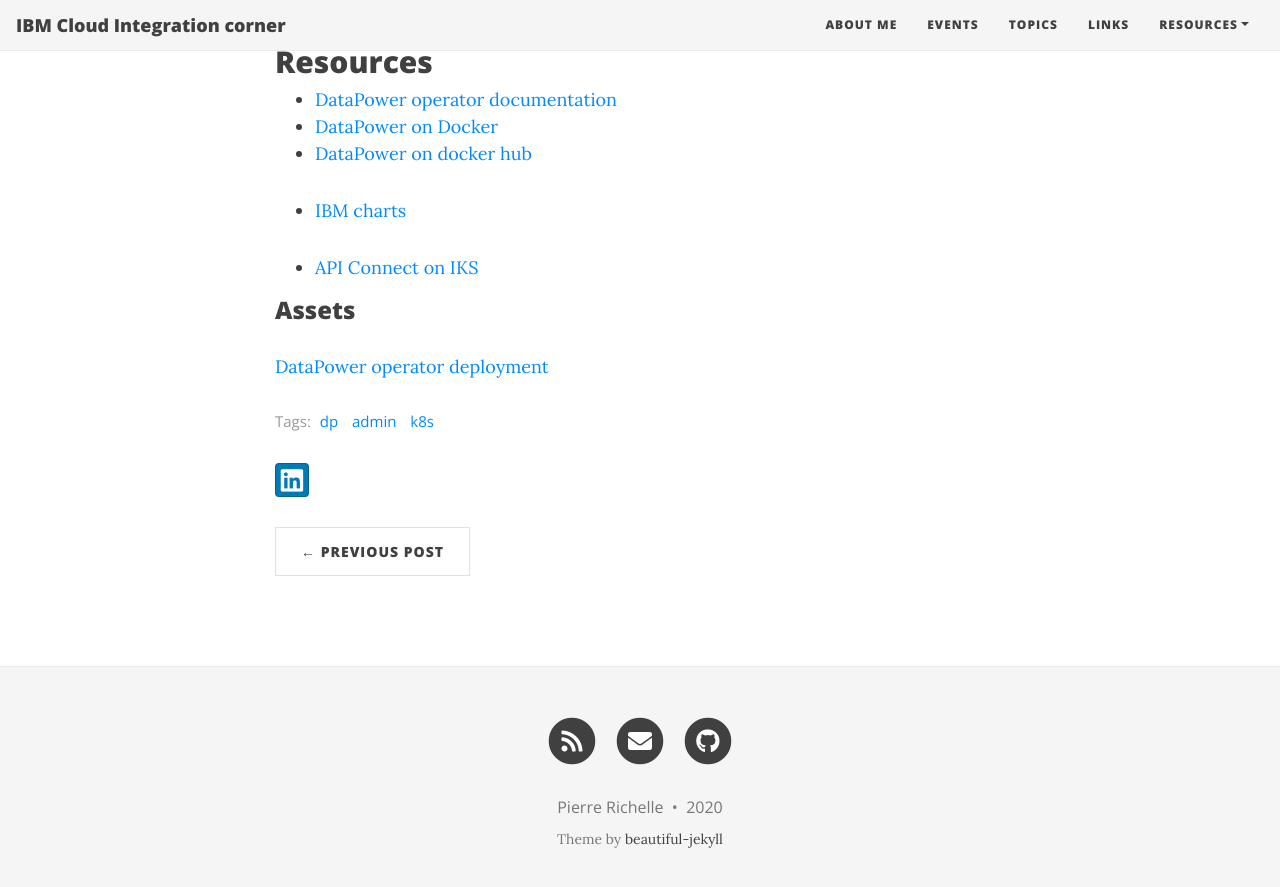
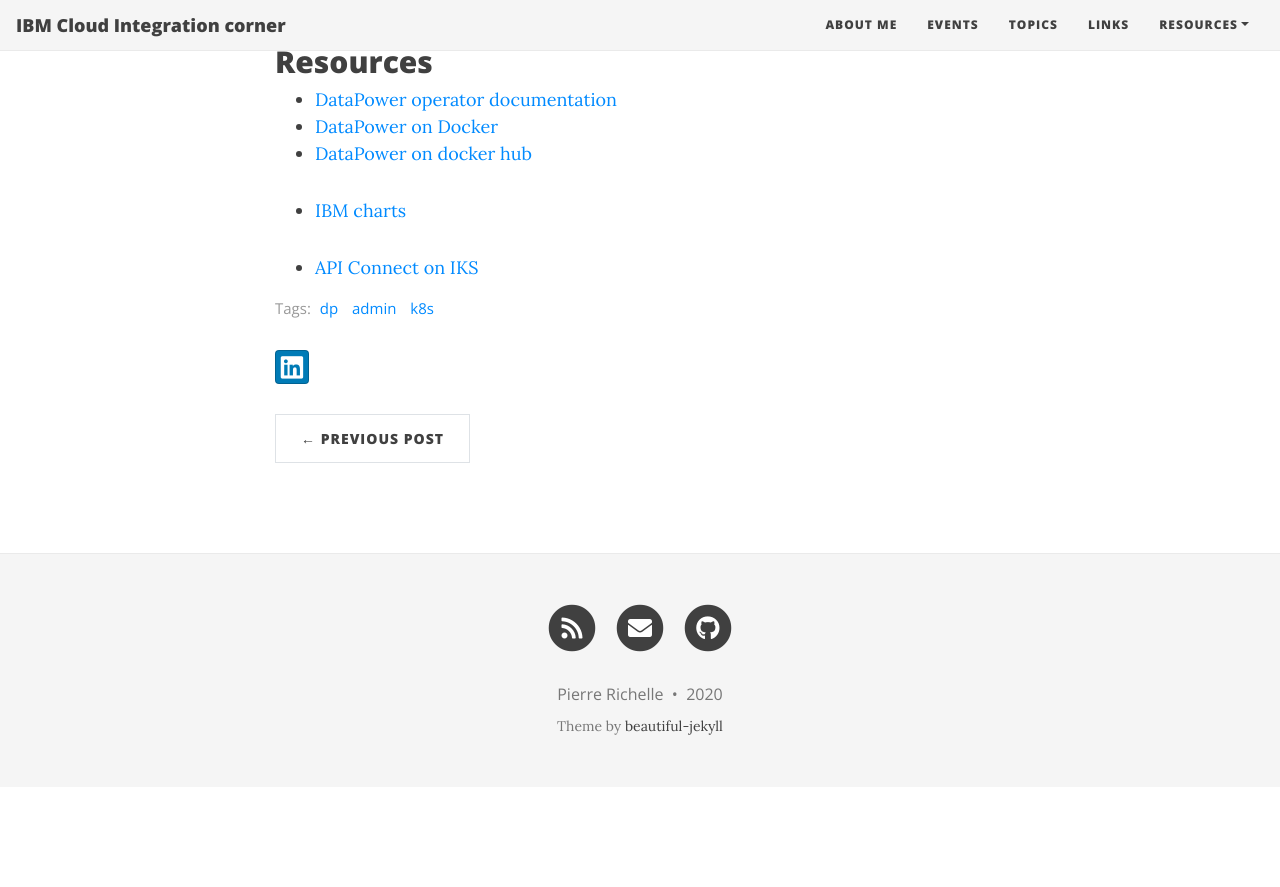
Before and after one commit to prichelle/integration.github.io, a Jekyll site: the page built from _posts/2020-07-14-DP-operators.md, in a window 1280 px wide and 900 px high, scrolled down 6944 px. Shown: the top 887 px of the window. Built offline with Jekyll 4.4.1, drawn with Linux system fonts in a browser that asks for light colours; nearby versions of some CDN libraries; comment, search, counter and statistics services are not loaded; after the commit the page ends 7731 px from its top, so only the background shows below that.

Commit message:
remove file link

````diff
--- a/_posts/2020-07-14-DP-operators.md
+++ b/_posts/2020-07-14-DP-operators.md
@@ -170,6 +170,8 @@
 ```shell
 kubectl logs datapower-operator-... -n <yourNs>
 ```
+
+
 ## IKS cluster setup
 
 ### Prereq
@@ -227,6 +229,3 @@
 - [IBM charts](https://github.com/IBM/charts/tree/master/stable)
 
 - [API Connect on IKS](https://chrisphillips-cminion.github.io/apiconnect/2020/06/24/APIConnect-v10-install-on-IKS.html)
-
-### Assets
-<a href="../assets/files/ibm-datapower.yaml" download="download">DataPower operator deployment</a>
````
